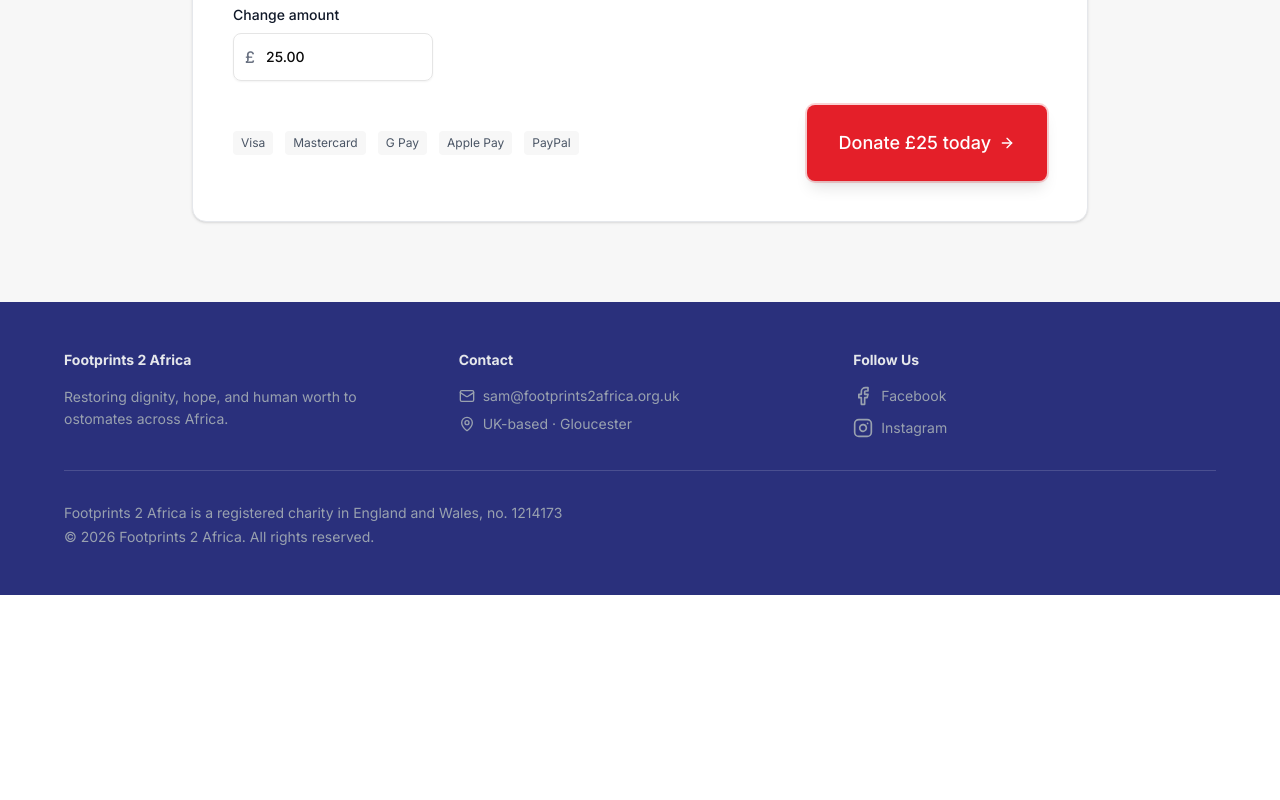
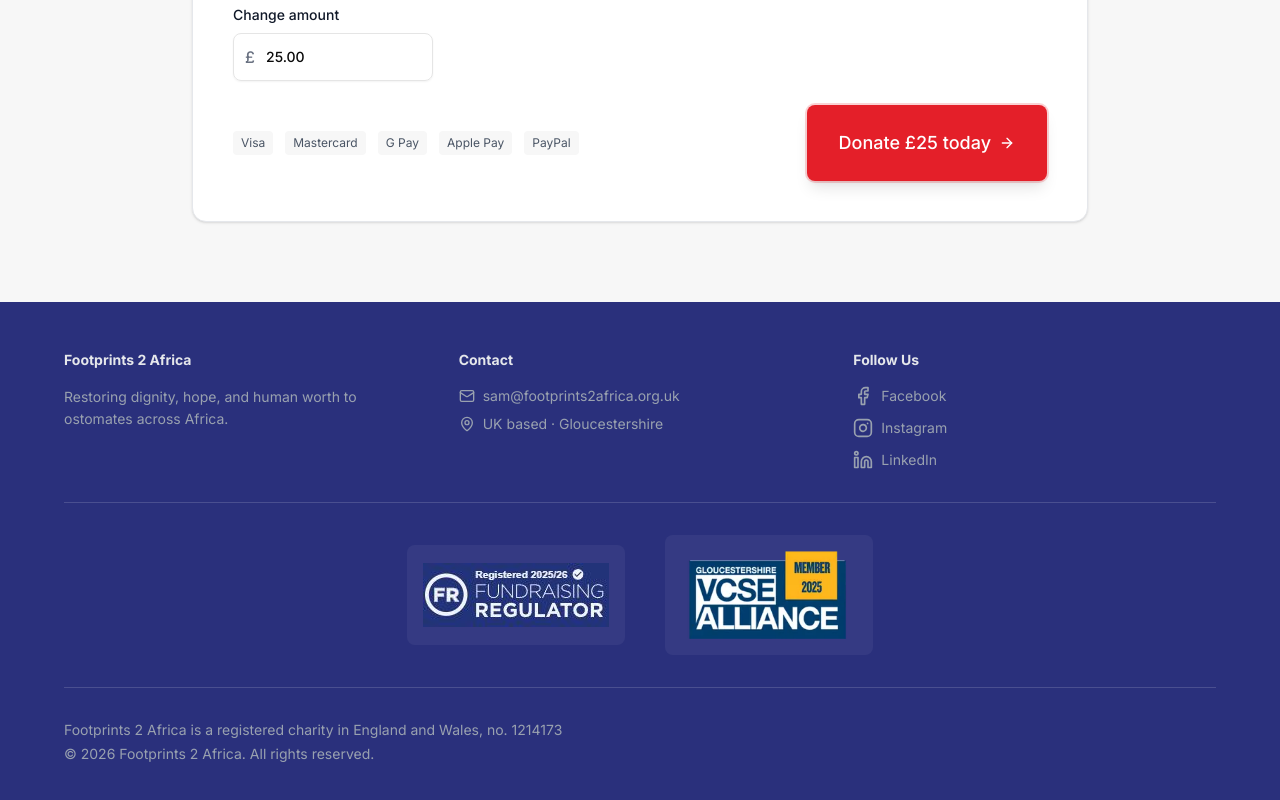
Before and after one commit to Halfpro6119/TestF2A, a Next.js app: page /about in a window 1280 px wide. Shown: the part 3973-4773 px from the top of the page. Before the commit the page ends 4568 px from the top, so only its background shows below. Built offline with nearby package versions, Linux system fonts and the light colour scheme.

Commit message:
Add LinkedIn support and update location details across multiple pages

```diff
--- a/app/about/page.tsx
+++ b/app/about/page.tsx
@@ -13,9 +13,11 @@ import {
   MapPin,
   Facebook,
   Instagram,
+  Linkedin,
 } from "lucide-react";
 import { Button } from "@/components/ui/button";
 import { DonateSection } from "@/components/donate-section";
+import { FooterImages } from "@/components/footer-images";
 import { PageHero } from "@/components/page-hero";
 import { ScrollRevealSection } from "@/components/scroll-reveal-section";
 
@@ -383,7 +385,7 @@ export default function AboutPage() {
                 </li>
                 <li className="flex items-center gap-2 text-gray-400">
                   <MapPin className="w-4 h-4" />
-                  UK-based · Gloucester
+                  UK based · Gloucestershire
                 </li>
               </ul>
             </div>
@@ -403,6 +405,11 @@ export default function AboutPage() {
                     Icon: Instagram,
                     href: "https://www.instagram.com/footprints2africa/?hl=en",
                   },
+                  {
+                    name: "LinkedIn",
+                    Icon: Linkedin,
+                    href: "https://linkedin.com/company/footprints2africa",
+                  },
                 ].map(({ name, Icon, href }) => (
                   <li key={name}>
                     <a
@@ -420,6 +427,7 @@ export default function AboutPage() {
               </ul>
             </div>
           </div>
+          <FooterImages />
           <div className="border-t border-white/15 pt-8 text-gray-400 text-sm">
             <p>
               Footprints 2 Africa is a registered charity in England and Wales,
--- a/app/contact/page.tsx
+++ b/app/contact/page.tsx
@@ -5,11 +5,13 @@ import {
   MapPin,
   Facebook,
   Instagram,
+  Linkedin,
   CheckCircle,
   ArrowRight,
 } from "lucide-react";
 import { Button } from "@/components/ui/button";
 import { DonateSection } from "@/components/donate-section";
+import { FooterImages } from "@/components/footer-images";
 import { PageHero } from "@/components/page-hero";
 import { ContactForm } from "@/components/contact-form";
 import { ScrollRevealSection } from "@/components/scroll-reveal-section";
@@ -45,6 +47,11 @@ const socialLinks = [
     name: "Instagram",
     Icon: Instagram,
     href: "https://www.instagram.com/footprints2africa/?hl=en",
+  },
+  {
+    name: "LinkedIn",
+    Icon: Linkedin,
+    href: "https://linkedin.com/company/footprints2africa",
   },
 ];
 
@@ -234,7 +241,7 @@ export default function ContactPage() {
                 </li>
                 <li className="flex items-center gap-2 text-gray-400">
                   <MapPin className="w-4 h-4" />
-                  UK-based · Gloucester
+                  UK based · Gloucestershire
                 </li>
               </ul>
             </div>
@@ -260,6 +267,7 @@ export default function ContactPage() {
               </ul>
             </div>
           </div>
+          <FooterImages />
           <div className="border-t border-white/15 pt-8 text-gray-400 text-sm">
             <p>
               Footprints 2 Africa is a registered charity in England and Wales,
--- a/app/get-involved/page.tsx
+++ b/app/get-involved/page.tsx
@@ -13,10 +13,12 @@ import {
   AlertCircle,
   Facebook,
   Instagram,
+  Linkedin,
   Building2,
 } from "lucide-react";
 import { Button } from "@/components/ui/button";
 import { DonateSection } from "@/components/donate-section";
+import { FooterImages } from "@/components/footer-images";
 import { PageHero } from "@/components/page-hero";
 import { GetInvolvedStats } from "@/components/get-involved-stats";
 import { ScrollRevealSection } from "@/components/scroll-reveal-section";
@@ -379,7 +381,7 @@ export default function GetInvolvedPage() {
                 </li>
                 <li className="flex items-center gap-2 text-gray-400">
                   <MapPin className="w-4 h-4" />
-                  UK-based · Gloucester
+                  UK based · Gloucestershire
                 </li>
               </ul>
             </div>
@@ -399,6 +401,11 @@ export default function GetInvolvedPage() {
                     Icon: Instagram,
                     href: "https://www.instagram.com/footprints2africa/?hl=en",
                   },
+                  {
+                    name: "LinkedIn",
+                    Icon: Linkedin,
+                    href: "https://linkedin.com/company/footprints2africa",
+                  },
                 ].map(({ name, Icon, href }) => (
                   <li key={name}>
                     <a
@@ -416,6 +423,7 @@ export default function GetInvolvedPage() {
               </ul>
             </div>
           </div>
+          <FooterImages />
           <div className="border-t border-white/15 pt-8 text-gray-400 text-sm">
             <p>
               Footprints 2 Africa is a registered charity in England and Wales,
--- a/app/get-involved/partners/page.tsx
+++ b/app/get-involved/partners/page.tsx
@@ -9,10 +9,12 @@ import {
   MapPin,
   Facebook,
   Instagram,
+  Linkedin,
   Sparkles,
 } from "lucide-react";
 import { Button } from "@/components/ui/button";
 import { DonateSection } from "@/components/donate-section";
+import { FooterImages } from "@/components/footer-images";
 import { PartnerLogoMarquee } from "@/components/partner-logo-marquee";
 import { PageHero } from "@/components/page-hero";
 import { PartnersHowInvolved } from "@/components/partners-how-involved";
@@ -76,8 +78,8 @@ export default function PartnersPage() {
         <div className="max-w-4xl mx-auto">
           <div className="widget-container bg-white p-8 md:p-10 border border-gray-200">
             <div className="flex items-center gap-3 mb-6">
-              <div className="w-12 h-12 bg-brand-blue/20 rounded-lg flex items-center justify-center">
-                <Handshake className="w-6 h-6 text-brand-navy" />
+              <div className="w-16 h-16 bg-brand-blue/20 rounded-lg flex items-center justify-center">
+                <Handshake className="w-8 h-8 text-brand-navy" />
               </div>
               <div>
                 <h2
@@ -152,8 +154,8 @@ export default function PartnersPage() {
                 key={idx}
                 className="text-center p-6 rounded-xl border border-gray-200 bg-brand-grey/50 hover:bg-brand-blue/5 hover:border-brand-blue/30 transition-all duration-300"
               >
-                <div className="w-12 h-12 bg-brand-blue/20 rounded-lg flex items-center justify-center mx-auto mb-4">
-                  <Icon className="w-6 h-6 text-brand-navy" />
+                <div className="w-16 h-16 bg-brand-blue/20 rounded-lg flex items-center justify-center mx-auto mb-4">
+                  <Icon className="w-8 h-8 text-brand-navy" />
                 </div>
                 <h3 className="heading-display font-bold text-gray-900 mb-2 leading-tight">
                   {title}
@@ -197,8 +199,8 @@ export default function PartnersPage() {
           <div className="widget-container rounded-xl overflow-hidden border border-gray-200">
             <div className="p-8 md:p-10 bg-brand-navy">
               <div className="flex items-center gap-3 mb-4">
-                <div className="w-12 h-12 bg-white/20 rounded-lg flex items-center justify-center">
-                  <Mail className="w-6 h-6 text-white" />
+                <div className="w-16 h-16 bg-white/20 rounded-lg flex items-center justify-center">
+                  <Mail className="w-8 h-8 text-white" />
                 </div>
                 <h2
                   id="interested-heading"
@@ -273,7 +275,7 @@ export default function PartnersPage() {
                 </li>
                 <li className="flex items-center gap-2 text-gray-400">
                   <MapPin className="w-4 h-4" />
-                  UK-based · Gloucester
+                  UK based · Gloucestershire
                 </li>
               </ul>
             </div>
@@ -293,6 +295,11 @@ export default function PartnersPage() {
                     Icon: Instagram,
                     href: "https://www.instagram.com/footprints2africa/?hl=en",
                   },
+                  {
+                    name: "LinkedIn",
+                    Icon: Linkedin,
+                    href: "https://linkedin.com/company/footprints2africa",
+                  },
                 ].map(({ name, Icon, href }) => (
                   <li key={name}>
                     <a
@@ -310,6 +317,7 @@ export default function PartnersPage() {
               </ul>
             </div>
           </div>
+          <FooterImages />
           <div className="border-t border-white/15 pt-8 text-gray-400 text-sm">
             <p>
               Footprints 2 Africa is a registered charity in England and Wales,
--- a/app/get-involved/volunteer/page.tsx
+++ b/app/get-involved/volunteer/page.tsx
@@ -9,9 +9,11 @@ import {
   MapPin,
   Facebook,
   Instagram,
+  Linkedin,
 } from "lucide-react";
 import { Button } from "@/components/ui/button";
 import { DonateSection } from "@/components/donate-section";
+import { FooterImages } from "@/components/footer-images";
 import { PageHero } from "@/components/page-hero";
 import { VolunteerEmployerBenefits } from "@/components/volunteer-employer-benefits";
 
@@ -232,7 +234,7 @@ export default function VolunteerPage() {
                 </li>
                 <li className="flex items-center gap-2 text-gray-400">
                   <MapPin className="w-4 h-4" />
-                  UK-based · Gloucester
+                  UK based · Gloucestershire
                 </li>
               </ul>
             </div>
@@ -252,6 +254,11 @@ export default function VolunteerPage() {
                     Icon: Instagram,
                     href: "https://www.instagram.com/footprints2africa/?hl=en",
                   },
+                  {
+                    name: "LinkedIn",
+                    Icon: Linkedin,
+                    href: "https://linkedin.com/company/footprints2africa",
+                  },
                 ].map(({ name, Icon, href }) => (
                   <li key={name}>
                     <a
@@ -269,6 +276,7 @@ export default function VolunteerPage() {
               </ul>
             </div>
           </div>
+          <FooterImages />
           <div className="border-t border-white/15 pt-8 text-gray-400 text-sm">
             <p>
               Footprints 2 Africa is a registered charity in England and Wales,
--- /dev/null
+++ b/components/footer-images.tsx
@@ -0,0 +1,38 @@
+import Image from "next/image";
+
+const FOOTER_IMAGES = [
+  {
+    src: "/F2A%20Footer%20Images/Fundraising%20Regulator.JPG",
+    alt: "Fundraising Regulator",
+    width: 200,
+    height: 100,
+  },
+  {
+    src: "/F2A%20Footer%20Images/VCSEAlliance.jpg",
+    alt: "VCSE Alliance",
+    width: 200,
+    height: 100,
+  },
+] as const;
+
+export function FooterImages() {
+  return (
+    <div className="flex flex-wrap items-center justify-center gap-8 sm:gap-10 py-8 border-t border-white/15">
+      {FOOTER_IMAGES.map(({ src, alt, width, height }) => (
+        <div
+          key={src}
+          className="flex items-center justify-center rounded-md bg-white/5 p-4 min-h-[100px]"
+        >
+          <Image
+            src={src}
+            alt={alt}
+            width={width}
+            height={height}
+            className="h-auto w-auto max-h-[88px] object-contain object-center"
+            unoptimized
+          />
+        </div>
+      ))}
+    </div>
+  );
+}
--- a/components/home-content.tsx
+++ b/components/home-content.tsx
@@ -6,6 +6,7 @@ import { Card } from "@/components/ui/card";
 import Image from "next/image";
 import { HeroIllustration } from "@/components/hero-illustration";
 import { SiteNav } from "@/components/site-nav";
+import { FooterImages } from "@/components/footer-images";
 import { useState, useEffect, useRef } from "react";
 import {
   Heart,
@@ -25,6 +26,7 @@ import {
   Ship,
   Facebook,
   Instagram,
+  Linkedin,
   FileText,
 } from "lucide-react";
 import type { ImpactArticle, ImpactVideo } from "@/lib/impact";
@@ -159,7 +161,7 @@ export function HomeContent({
 
       <section className="py-12 sm:py-16 md:py-20 px-4 sm:px-6 lg:px-8 bg-white">
         <div className="max-w-6xl mx-auto">
-          <div className="widget-container-gradient p-4 sm:p-6 md:p-8">
+          <div className="widget-container-gradient !overflow-visible p-4 sm:p-6 md:p-8">
             <p className="legend-text text-center mb-4 sm:mb-6">Live impact</p>
             <div className="grid grid-cols-2 sm:grid-cols-2 lg:grid-cols-4 gap-4 sm:gap-6 lg:gap-8">
               {[
@@ -172,7 +174,7 @@ export function HomeContent({
                 return (
                   <div
                     key={idx}
-                    className={`p-4 sm:p-6 text-center rounded-lg border transition-colors transition-shadow duration-300 cursor-default group ${
+                    className={`p-4 sm:p-6 text-center rounded-lg border transition-colors transition-shadow duration-300 cursor-default group overflow-visible ${
                       metric.featured
                         ? "border-brand-green/40 bg-brand-green-light/30 hover:border-brand-green/40 hover:bg-brand-green-light/40"
                         : "border-gray-200 bg-white/50 hover:border-brand-blue/30 hover:bg-brand-blue/5"
@@ -181,7 +183,8 @@ export function HomeContent({
                     <div className="flex justify-center mb-3">
                       <IconComponent className="w-10 h-10 text-brand-navy" />
                     </div>
-                    <p className="text-2xl sm:text-3xl lg:text-5xl font-bold bg-gradient-to-r from-brand-navy to-brand-blue bg-clip-text text-transparent mb-2 break-words">
+                    <div className="overflow-visible mb-2 pb-1 sm:pb-2 lg:pb-3">
+                      <p className="text-2xl sm:text-3xl lg:text-5xl font-bold bg-gradient-to-r from-brand-navy to-brand-blue bg-clip-text text-transparent whitespace-nowrap overflow-visible leading-[1.35]">
                         {countersStarted ? (
                           <>
                             <CountUp
@@ -196,6 +199,7 @@ export function HomeContent({
                           `0${metric.suffix}`
                         )}
                       </p>
+                    </div>
                     <p className="legend-text-sm">
                       {metric.label}
                     </p>
@@ -354,7 +358,7 @@ export function HomeContent({
 
             <div className="mt-8 sm:mt-12 pt-8 sm:pt-10 border-t border-gray-200">
               <h3 className="heading-display text-xl sm:text-2xl font-bold text-gray-900 mb-4 sm:mb-6 text-center leading-tight">
-                Impact Stories
+                Patient Stories
               </h3>
               <div className="grid grid-cols-1 sm:grid-cols-2 lg:grid-cols-4 gap-4 sm:gap-6 lg:gap-8 mb-6 sm:mb-8">
                 {impactArticles.slice(0, 4).map((article) => (
@@ -399,7 +403,7 @@ export function HomeContent({
               <div className="flex justify-center">
                 <Button asChild variant="brand">
                   <Link href="/impact">
-                    View all impact stories <ArrowRight className="ml-2 w-4 h-4" />
+                    View all patient stories <ArrowRight className="ml-2 w-4 h-4" />
                   </Link>
                 </Button>
               </div>
@@ -827,6 +831,7 @@ export function HomeContent({
                 {[
                   { name: "Facebook", Icon: Facebook, href: "https://www.facebook.com/p/Footprints-2-Africa-61573135224358/" },
                   { name: "Instagram", Icon: Instagram, href: "https://www.instagram.com/footprints2africa/?hl=en" },
+                  { name: "LinkedIn", Icon: Linkedin, href: "https://linkedin.com/company/footprints2africa" },
                 ].map(({ name, Icon, href }) => (
                   <li key={name}>
                     <a
@@ -845,6 +850,8 @@ export function HomeContent({
             </div>
           </div>
 
+          <FooterImages />
+
           <div className="border-t border-white/15 pt-8 text-gray-400 text-sm space-y-2">
             <p>Footprints 2 Africa is a registered charity in England and Wales, no. 1214173</p>
             <p>© Copyright 2026, Footprints 2 Africa. All rights reserved.</p>
--- a/components/partner-logo-marquee.tsx
+++ b/components/partner-logo-marquee.tsx
@@ -9,7 +9,7 @@ const LOGO_STRIPS = [
   { src: "/F2APartnerLogos/LogoStrip3.jpg", alt: "Footprints 2 Africa partner logos" },
 ];
 
-const STRIP_WIDTH_PX = 620;
+const STRIP_WIDTH_PX = 900;
 const SPEED_PX_PER_SEC = 80;
 
 export function PartnerLogoMarquee() {
@@ -81,7 +81,7 @@ export function PartnerLogoMarquee() {
     <div className="overflow-hidden" aria-hidden>
       <div
         ref={trackRef}
-        className="flex items-center gap-0 py-4 will-change-transform [contain:layout] [backface-visibility:hidden]"
+        className="flex items-center gap-0 py-6 will-change-transform [contain:layout] [backface-visibility:hidden]"
         style={{ width: "max-content" }}
       >
         {[...LOGO_STRIPS, ...LOGO_STRIPS, ...LOGO_STRIPS].map((strip, i) => (
--- a/components/progress-reveal-steps.tsx
+++ b/components/progress-reveal-steps.tsx
@@ -81,8 +81,8 @@ export function ProgressRevealSteps({
                 transform: stepRevealed ? "translateY(0)" : "translateY(1rem)",
               }}
             >
-              <div className="w-14 h-14 bg-gradient-to-br from-brand-navy to-brand-blue text-white rounded-full flex items-center justify-center mx-auto mb-4 transition-shadow duration-300 hover:shadow-md">
-                <StepIcon className="w-6 h-6" />
+              <div className="w-16 h-16 bg-gradient-to-br from-brand-navy to-brand-blue text-white rounded-full flex items-center justify-center mx-auto mb-4 transition-shadow duration-300 hover:shadow-md">
+                <StepIcon className="w-8 h-8" />
               </div>
               <h3 className="text-lg font-bold text-gray-900 mb-2 leading-tight">
                 {step.title}
```
Also changed, not shown: public/F2A Footer Images/Fundraising Regulator.JPG (added), public/F2A Footer Images/VCSEAlliance.jpg (added). Lines whose indentation alone changed are shown as unchanged.
